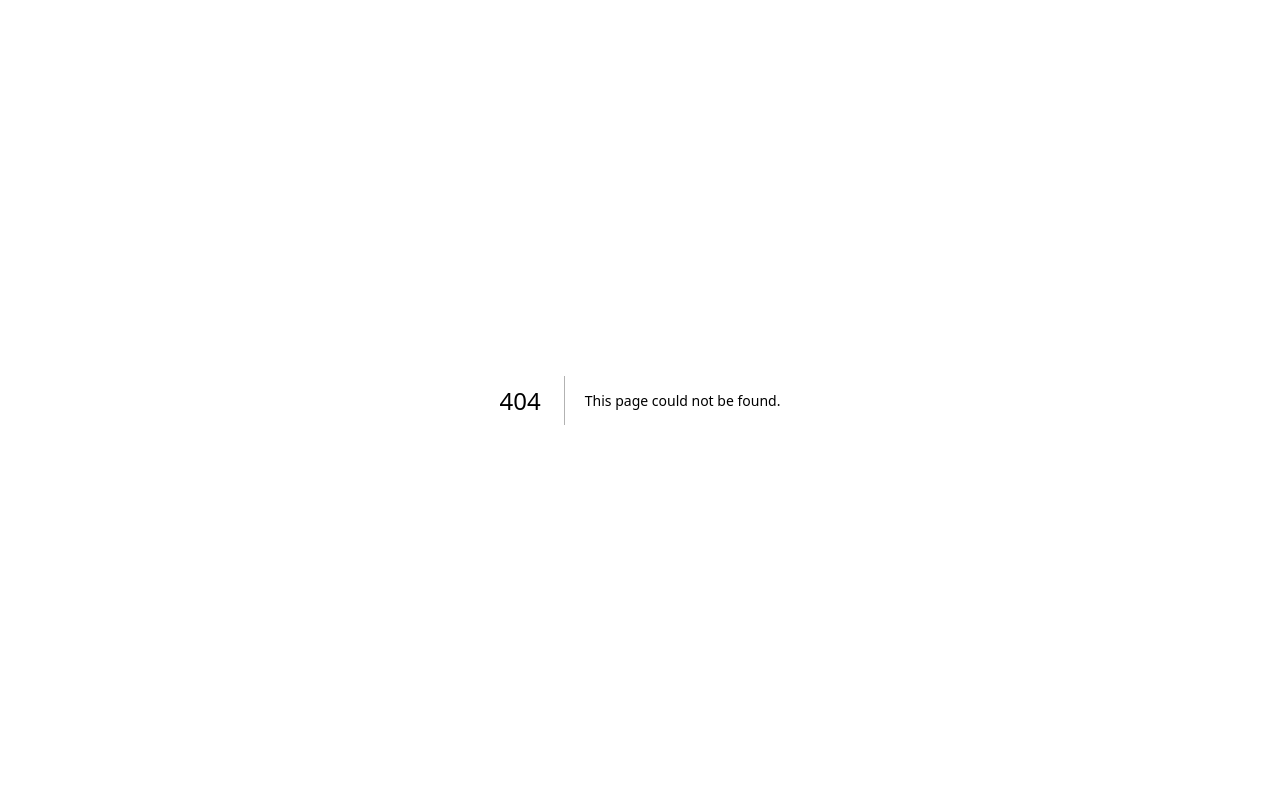
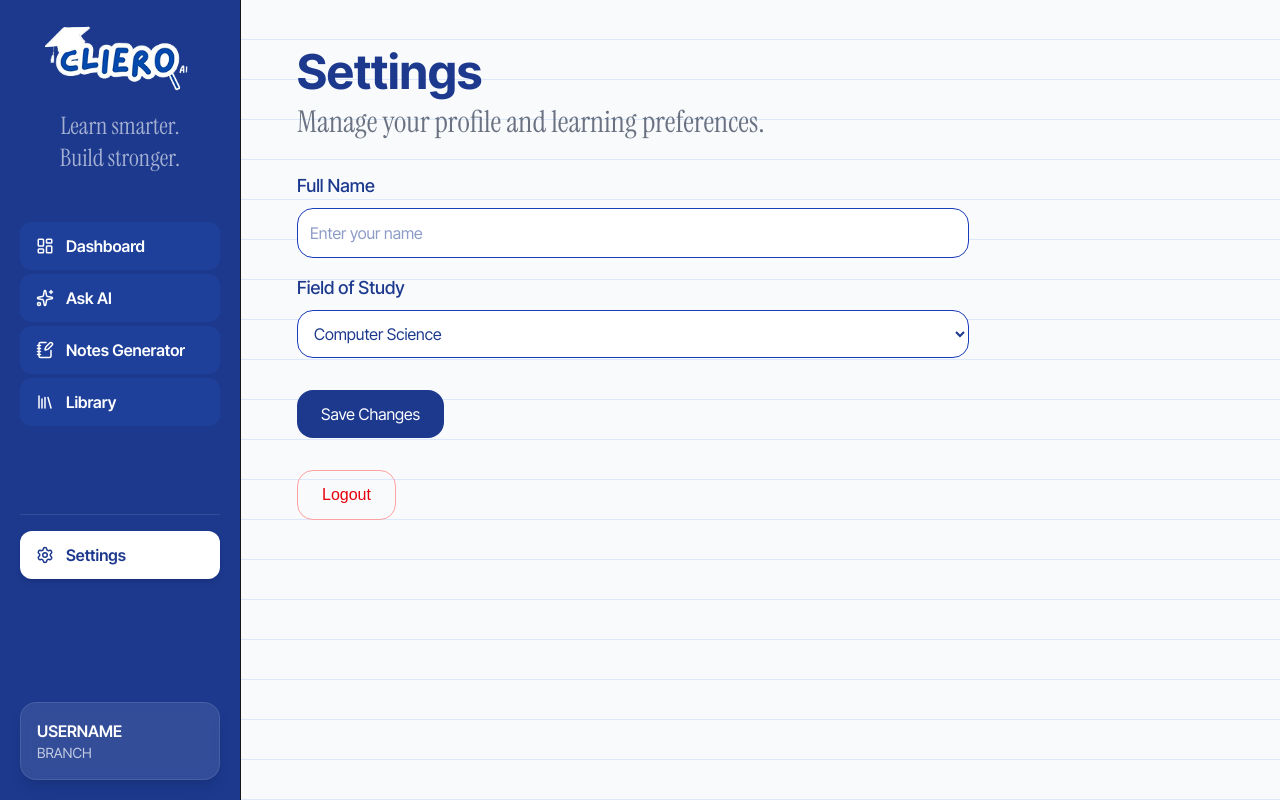
Before and after one commit to bvslahari007/cliero-ai, a Next.js app: page /dashboard/settings in a window 1280 px wide. Before the commit this address had no page. Built offline with nearby package versions, Linux system fonts and the light colour scheme.

Commit message:
Added Settings UI

```diff
--- /dev/null
+++ b/app/dashboard/settings/page.tsx
@@ -0,0 +1,124 @@
+import { interTight, instrumentSerif } from "@/app/fonts";
+import Footer from "@/components/footer";
+
+export default function Settings() {
+  return (
+    <div className="notebook-bg min-h-screen bg-white p-14 py-12">
+      <h1
+        className={`${interTight.className} text-4xl md:text-5xl font-bold text-blue-900`}
+      >
+        Settings
+      </h1>
+
+      <p className={`${instrumentSerif.className} mt-2 text-2xl md:text-3xl text-gray-500`}>
+        Manage your profile and learning preferences.
+      </p>
+
+      <div className={`${interTight.className} mt-8 max-w-2xl `}>
+
+        {/* Full Name */}
+        <div className="mb-4">
+          <label className="mb-2 block text-lg font-medium text-blue-900">
+            Full Name
+          </label>
+
+          <input
+            type="text"
+            placeholder="Enter your name"
+            className="
+            bg-white
+              w-full
+              rounded-2xl
+              border
+              border-blue-800
+              p-3
+              text-blue-900
+              focus:outline-none
+              focus:ring-2
+              focus:ring-blue-800
+            "
+          />
+        </div>
+
+        {/* Domain */}
+        <div className="mb-8">
+          <label className="mb-2 block text-lg font-medium text-blue-900">
+            Field of Study
+          </label>
+
+          <select
+            className="
+            bg-white
+              w-full
+              rounded-2xl
+              border
+              border-blue-800
+              p-3
+              text-blue-900
+              focus:outline-none
+              focus:ring-2
+              focus:ring-blue-800
+            "
+          >
+            <option>Computer Science</option>
+            <option>Artificial Intelligence</option>
+            <option>Data Science</option>
+            <option>Mathematics</option>
+            <option>Physics</option>
+            <option>Chemistry</option>
+            <option>Electronics</option>
+            <option>Electrical Engineering</option>
+            <option>Civil Engineering</option>
+            <option>Mechanical Engineering</option>
+            <option>Aerospace Engineering</option>
+            <option>Humanities</option>
+            <option>Law</option>
+            <option>Other</option>
+          </select>
+        </div>
+
+        {/* Save Button */}
+        <button
+          className="
+            rounded-2xl
+            bg-blue-900
+            px-6
+            py-3
+            text-white
+            transition-all
+  duration-300
+  hover:scale-105
+  hover:shadow-lg
+  active:scale-95
+  hover:bg-blue-800
+          "
+        >
+          Save Changes
+        </button>
+      </div>
+
+      {/* Logout */}
+      <div className="mt-8">
+        <button
+          className="
+            rounded-2xl
+            border
+            border-red-300
+            px-6
+            py-3
+            text-red-600
+            transition-all
+  duration-300
+  hover:scale-105
+  hover:shadow-lg
+  active:scale-95
+  hover:bg-red-500
+  hover:text-white
+          "
+        >
+          Logout
+        </button>
+      </div>
+    </div>
+  );
+}
```
